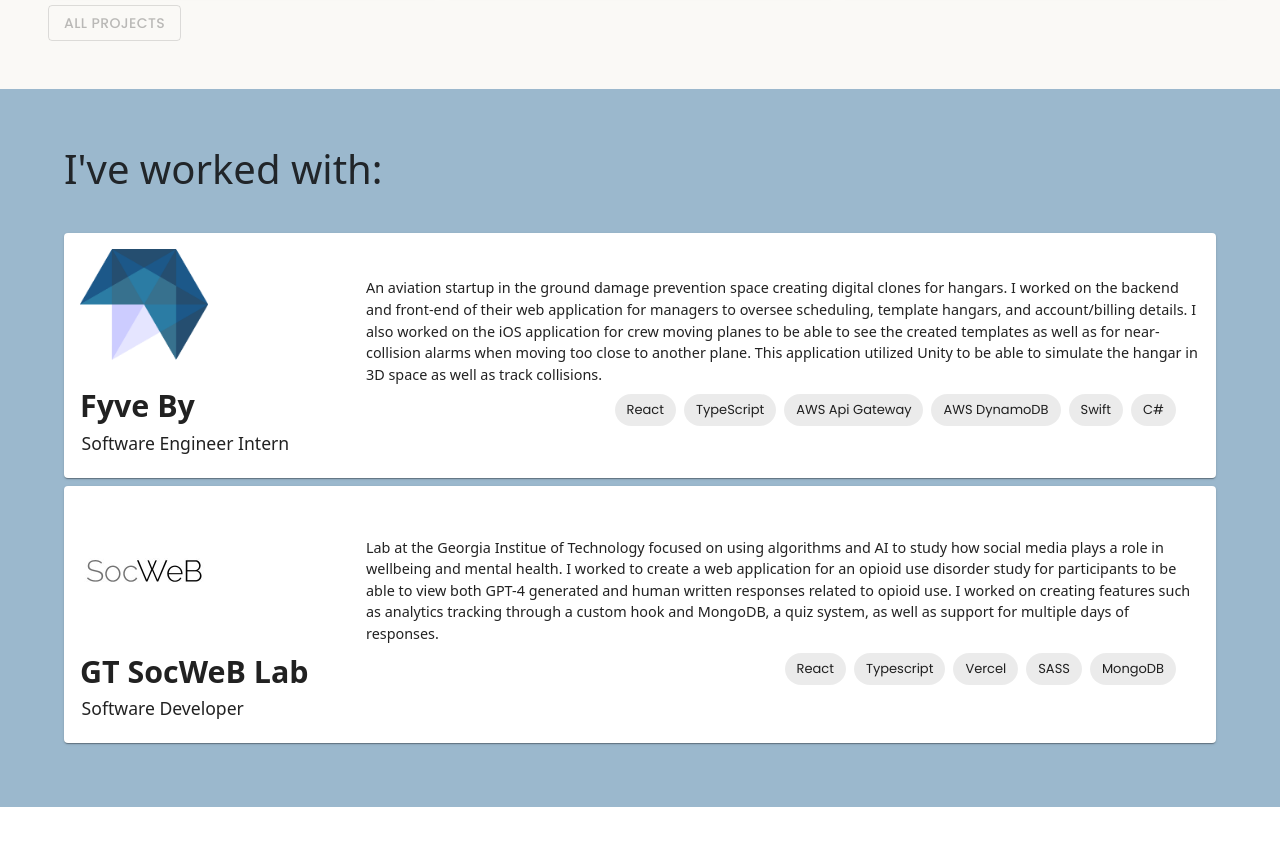
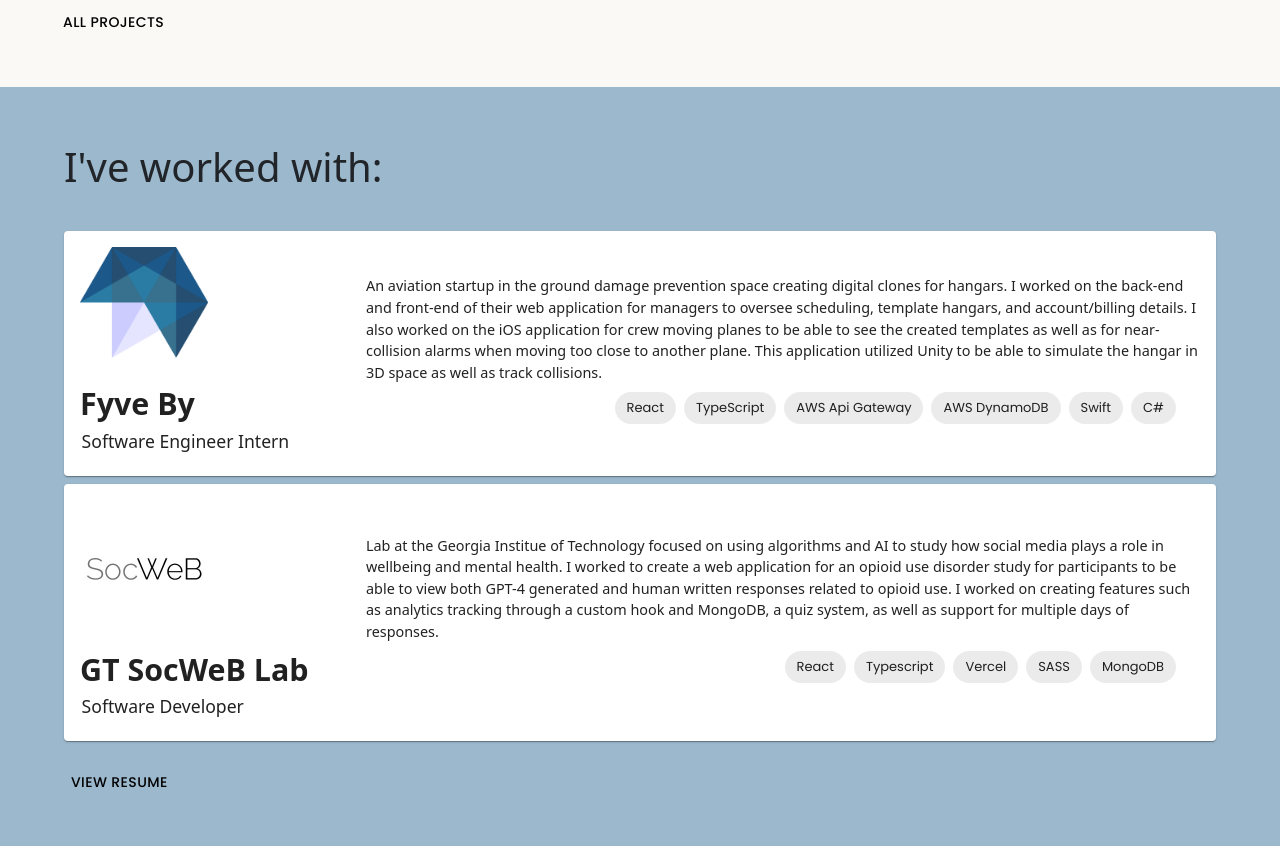
Before and after one commit to oscarzhang228/Portfolio-OZ, a React (Vite) app: page / in a window 1280 px wide. Shown: the part 1537-2383 px from the top of the page. Before the commit the page ends 2344 px from the top, so only its background shows below. Built offline with nearby package versions, Linux system fonts and the light colour scheme.

Commit message:
finish experience prototype

```diff
--- a/src/App.tsx
+++ b/src/App.tsx
@@ -15,7 +15,11 @@
 
   return (
     <Router>
-      <Navigation homeRef={homeRef} projectsRef={projectsRef} />
+      <Navigation
+        homeRef={homeRef}
+        projectsRef={projectsRef}
+        experienceRef={experienceRef}
+      />
       <Routes>
         <Route
           index
--- /dev/null
+++ b/src/components/Button/Button.tsx
@@ -0,0 +1,27 @@
+import { Button as MUIButton } from "@mui/material";
+
+type ButtonProps = {
+  onClick: () => void;
+  label: string;
+};
+
+export default function Button(props: ButtonProps) {
+  const { onClick, label } = props;
+
+  return (
+    <MUIButton sx={defaultButtonStyle} onClick={onClick} variant="outlined">
+      {label}
+    </MUIButton>
+  );
+}
+
+const defaultButtonStyle = {
+  fontFamily: "Poppins, sans-serif",
+  color: "black",
+  border: "none",
+  "&:hover": {
+    transform: "translateY(-5px)",
+    transition: "500ms",
+    border: "none",
+  },
+};
--- a/src/components/ExperienceBar/ExperienceBar.module.scss
+++ b/src/components/ExperienceBar/ExperienceBar.module.scss
@@ -1,5 +1,7 @@
-@use "../../styles/variables.scss" as *;
-.ExperienceBar {
+@use "../../styles/mixins" as *;
+
+.ExperienceBar-Experience {
+  @include card-hover;
 }
 
 .ExperienceBar-Header {
--- a/src/components/ExperienceBar/ExperienceBar.tsx
+++ b/src/components/ExperienceBar/ExperienceBar.tsx
@@ -5,6 +5,7 @@
 import socwebLogo from "../../assets/socweb.jpg";
 import TechnologyChip from "../TechnologyChip/TechnologyChip";
 import experiences from "../../data/experience.json";
+import Button from "../Button/Button";
 
 const imageMap: any = {
   fyvebyLogo: fyvebyLogo,
@@ -41,6 +42,17 @@
           );
         })}
       </section>
+      <section className="px-2">
+        <Button
+          onClick={() =>
+            window.open(
+              "https://drive.google.com/file/d/1oh-SenQzfQggCx2H306BzVdGYuu7ZDfN/view?usp=sharing",
+              "_blank"
+            )
+          }
+          label="View Resume"
+        />
+      </section>
     </section>
   );
 }
@@ -60,7 +72,9 @@
 const Experience = (props: ExperienceProps) => {
   const { title, company, description, logo, technologies } = props;
   return (
-    <Card className="container-flex p-3">
+    <Card
+      className={`${styles["ExperienceBar-Experience"]} container-flex p-3`}
+    >
       <section className="row">
         <section className="col-lg-3 d-flex align-items-center gap-4 flex-wrap">
           <CardMedia className={`${styles["Experience-Logo"]}`}>
--- a/src/components/Navigation/Navigation.tsx
+++ b/src/components/Navigation/Navigation.tsx
@@ -18,6 +18,7 @@
 type NavigationProps = {
   homeRef: React.RefObject<HTMLElement>;
   projectsRef: React.RefObject<HTMLElement>;
+  experienceRef: React.RefObject<HTMLElement>;
 };
 
 /**
@@ -26,7 +27,7 @@
  * @returns Navigation component used to display the navigation bar.
  */
 export default function Navigation(props: NavigationProps) {
-  const { homeRef, projectsRef } = props;
+  const { homeRef, projectsRef, experienceRef } = props;
 
   const [open, setOpen] = useState<boolean>(false);
 
@@ -74,6 +75,7 @@
           <NavigationItem
             icon={<WorkOutlineOutlinedIcon />}
             text="Experience"
+            onClick={() => handleNavigationSamePage(experienceRef)}
           />
           <Divider />
           <NavigationItem icon={<PersonOutlinedIcon />} text="About" />
--- a/src/components/ProjectsBar/ProjectsBar.module.scss
+++ b/src/components/ProjectsBar/ProjectsBar.module.scss
@@ -1,3 +1,6 @@
+@use "../../styles/mixins" as *;
+@use "../../styles/variables" as *;
+
 .ProjectsBar {
   background-color: #faf9f6;
 }
@@ -63,16 +66,10 @@
 }
 
 .ProjectsBar-ProjectContainer {
+  @include card-hover;
   flex-basis: 33%;
   transition: 300ms;
 
-  &:hover {
-    box-shadow: rgba(0, 0, 0, 0.25) 0px 54px 55px,
-      rgba(0, 0, 0, 0.12) 0px -12px 30px, rgba(0, 0, 0, 0.12) 0px 4px 6px,
-      rgba(0, 0, 0, 0.17) 0px 12px 13px, rgba(0, 0, 0, 0.09) 0px -3px 5px;
-
-    transition: 300ms;
-  }
   // tabs and small laptops
   @media screen and (max-width: 1025px) {
     flex-basis: 48%;
--- a/src/components/ProjectsBar/ProjectsBar.tsx
+++ b/src/components/ProjectsBar/ProjectsBar.tsx
@@ -1,7 +1,7 @@
 import styles from "./ProjectsBar.module.scss";
 import Card from "@mui/material/Card";
 import { CardContent, CardActions } from "@mui/material";
-import Button from "@mui/material/Button";
+import Button from "../Button/Button";
 import { useNavigate } from "react-router-dom";
 import TechnologyChip from "../TechnologyChip/TechnologyChip";
 import oudAppPic from "../../assets/oud-app.png";
@@ -48,15 +48,11 @@
       </section>
       <section className={`${styles["ProjectsBar-AllProjects"]}`}>
         <Button
-          sx={learnMoreButtonStyle}
           onClick={() => {
             navigate("/projects");
           }}
-          variant="outlined"
-          disabled
-        >
-          All Projects
-        </Button>
+          label="All Projects"
+        ></Button>
       </section>
     </section>
   );
@@ -108,26 +104,12 @@
       </CardContent>
       <CardActions className="d-flex justify-content-center align-items-end mt-auto ">
         <Button
-          sx={learnMoreButtonStyle}
           onClick={() => {
             window.open(projectLink, "_blank");
           }}
-          variant="outlined"
-        >
-          Learn More
-        </Button>
+          label={"Learn More"}
+        ></Button>
       </CardActions>
     </Card>
   );
 };
-
-const learnMoreButtonStyle = {
-  fontFamily: "Poppins, sans-serif",
-  color: "black",
-  border: "none",
-  "&:hover": {
-    transform: "translateY(-5px)",
-    transition: "500ms",
-    border: "none",
-  },
-};
--- a/src/data/experience.json
+++ b/src/data/experience.json
@@ -2,7 +2,7 @@
   {
     "title": "Software Engineer Intern",
     "company": "Fyve By",
-    "description": "An aviation startup in the ground damage prevention space creating digital clones for hangars. I worked on the backend and front-end of their web application for managers to oversee scheduling, template hangars, and account/billing details. I also worked on the iOS application for crew moving planes to be able to see the created templates as well as for near-collision alarms when moving too close to another plane. This application utilized Unity to be able to simulate the hangar in 3D space as well as track collisions.",
+    "description": "An aviation startup in the ground damage prevention space creating digital clones for hangars. I worked on the back-end and front-end of their web application for managers to oversee scheduling, template hangars, and account/billing details. I also worked on the iOS application for crew moving planes to be able to see the created templates as well as for near-collision alarms when moving too close to another plane. This application utilized Unity to be able to simulate the hangar in 3D space as well as track collisions.",
     "logo": "fyvebyLogo",
     "technologies": [
       "React",
--- /dev/null
+++ b/src/styles/_mixins.scss
@@ -0,0 +1,9 @@
+@mixin card-hover {
+  &:hover {
+    box-shadow: rgba(0, 0, 0, 0.25) 0px 54px 55px,
+      rgba(0, 0, 0, 0.12) 0px -12px 30px, rgba(0, 0, 0, 0.12) 0px 4px 6px,
+      rgba(0, 0, 0, 0.17) 0px 12px 13px, rgba(0, 0, 0, 0.09) 0px -3px 5px;
+    transform: translateY(-5px);
+    transition: 300ms;
+  }
+}
```
